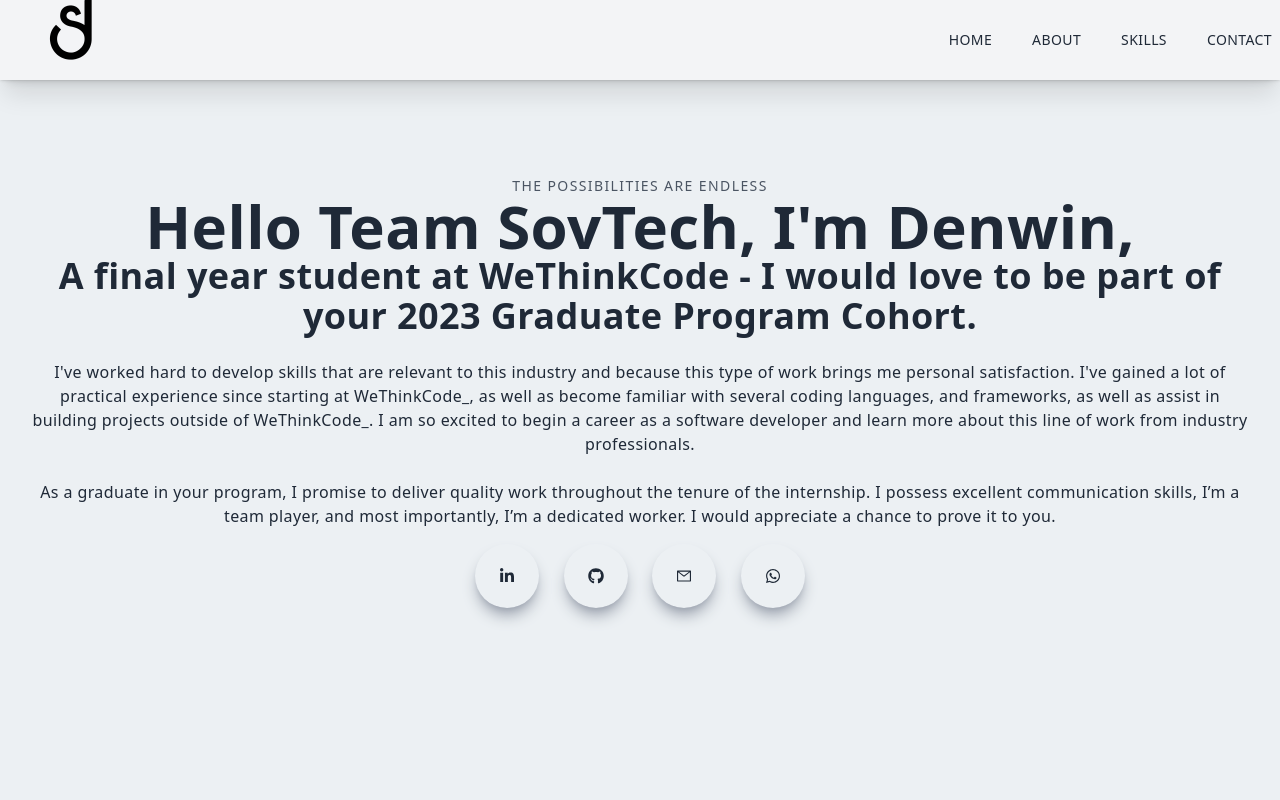
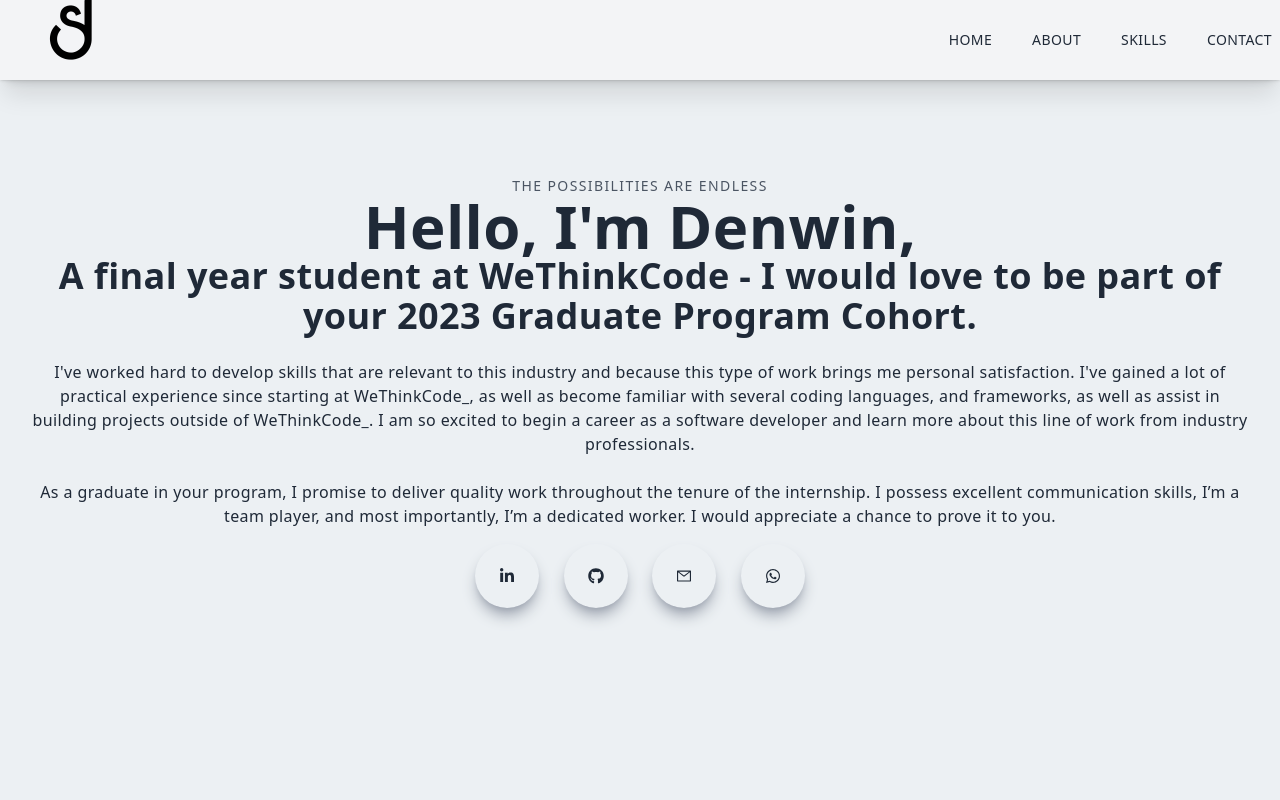
Before and after one commit to Denwin92/NextJs-Project, a Next.js app: page / in a window 1280 px wide. Shown: the top 800 px of the page. Built offline with nearby package versions, Linux system fonts and the light colour scheme.

Commit message:
edits made to main page

```diff
--- a/components/Main.jsx
+++ b/components/Main.jsx
@@ -10,7 +10,7 @@ const Main = () => {
       <div className='max-w-[1240px] w-full h-full mx-auto p-2 flex justify-center items-center'>
         <div>
           <p className='uppercase text-sm tracking-widest text-gray-600'>the Possibilities are  endless</p>
-          <h1>Hello Team SovTech, I'm Denwin, </h1>
+          <h1>Hello, I'm Denwin, </h1>
           <h2>A final year  student at WeThinkCode  -  I would love to be part of your 2023 Graduate Program Cohort.</h2>
           <p><br /></p>
           <p>I've worked hard to develop skills that are relevant to this industry and because this type of work brings me personal satisfaction. I've gained a lot of practical experience since starting at WeThinkCode_, as well as  become familiar with several coding languages, and frameworks, as well as assist in building projects outside of WeThinkCode_. I am so excited to begin a career as a software developer and learn more about this line of work from industry professionals.</p>
```
